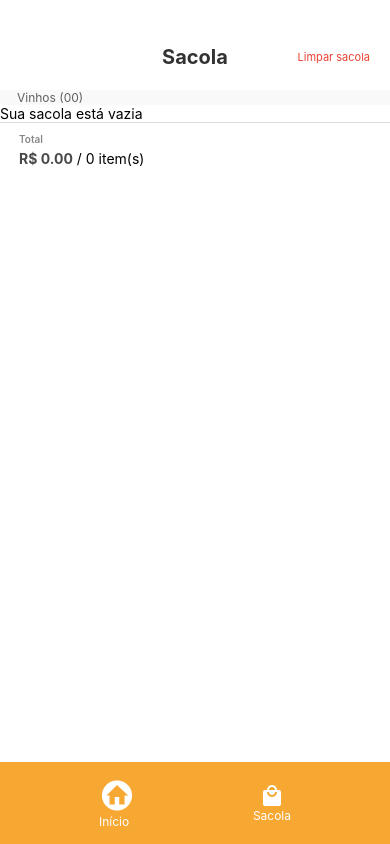
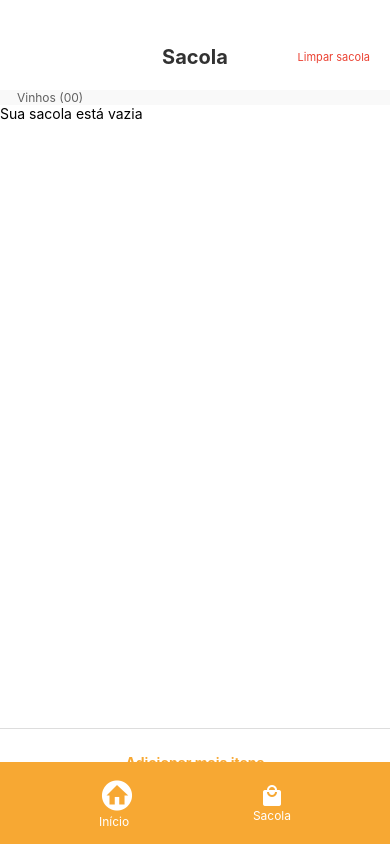
Before and after one commit to RodrigoGottschall/appMz-, a React Native app in the folder mercadinho-do-ze/: screen /BagScreen in a window 390 px wide. Built offline with nearby package versions, Linux system fonts and the light colour scheme.

Commit message:
add more itens body finalization

```diff
--- a/mercadinho-do-ze/components/BagScreen/Body.tsx
+++ b/mercadinho-do-ze/components/BagScreen/Body.tsx
@@ -1,107 +1,17 @@
-import React, { useState, useEffect, useRef } from "react";
-import {
-  View,
-  Text,
-  StyleSheet,
-  FlatList,
-  TouchableOpacity,
-} from "react-native";
-import WineCard from "./Card/WineCard";
+import React from "react";
+import { View, Text, StyleSheet, TouchableOpacity } from "react-native";
 import { useNavigation } from "@react-navigation/native";
-import { useWineContext } from "../../context/WineContext";
-import { useCounterContext } from "../../context/CounterContext";
 
 const Body: React.FC = () => {
   const navigation = useNavigation();
-  const { addToCart } = useWineContext();
-  const { selectedWines, setSelectedWines } = useCounterContext();
-
-  const prevSelectedWines = useRef(selectedWines);
-
-  const wines = [
-    {
-      id: 1,
-      name: "Vinho Brasileiro Parreiras do Sul Suave Tinto 1l",
-      price: 19.49,
-      image: require("../../assets/vinho1.png"),
-    },
-    {
-      id: 2,
-      name: "Vinho Brasileiro Pergola Seco Tinto 1L",
-      price: 15.99,
-      image: require("../../assets/vinho2.png"),
-    },
-    {
-      id: 3,
-      name: "Vinho Brasileiro Parreiras do Sul Suave Tinto 1l",
-      price: 7.99,
-      image: require("../../assets/vinho3.png"),
-    },
-  ];
-
-  const handleWinePress = (wineId: number) => {
-    setSelectedWines((prevSelected) => ({
-      ...prevSelected,
-      [wineId]: (prevSelected[wineId] || 0) + 1,
-    }));
-  };
-
-  const handleDecrease = (wineId: number) => {
-    setSelectedWines((prevSelected) => {
-      const newQuantity = (prevSelected[wineId] || 0) - 1;
-
-      if (newQuantity === 0) {
-        const { [wineId]: _, ...rest } = prevSelected;
-        return rest;
-      } else {
-        return { ...prevSelected, [wineId]: newQuantity };
-      }
-    });
-  };
-
-  const calculateTotal = () => {
-    return wines.reduce((total, wine) => {
-      const quantity = selectedWines[wine.id] || 0;
-      return total + wine.price * quantity;
-    }, 0);
-  };
-
-  const calculateTotalItems = () => {
-    return Object.values(selectedWines).reduce(
-      (total, quantity) => total + (quantity || 0),
-      0
-    );
-  };
-
-  useEffect(() => {
-    if (prevSelectedWines.current !== selectedWines) {
-      for (const wineId in selectedWines) {
-        const quantity = selectedWines[wineId];
-        if (quantity > 0) {
-          const wineItem = wines.find((wine) => wine.id === parseInt(wineId));
-          if (wineItem) {
-            addToCart({ ...wineItem, quantity });
-          }
-        }
-      }
-      prevSelectedWines.current = selectedWines;
-    }
-  }, [addToCart, wines]);
 
   return (
     <View style={styles.bodyContainer}>
       <View style={styles.calculationContainer}>
-        <View style={styles.totalContainer}>
-          <Text style={styles.totalLabel}>Total</Text>
-          <View style={styles.valueAndItems}>
-            <Text style={styles.totalPrice}>
-              R$ {calculateTotal().toFixed(2)}
-            </Text>
-            <Text style={styles.itemCounterText}>
-              {" "}
-              / {calculateTotalItems()} item(s)
-            </Text>
-          </View>
+        <View>
+          <TouchableOpacity onPress={() => navigation.navigate("Home")}>
+            <Text style={styles.bottomLabel}>Adicionar mais itens</Text>
+          </TouchableOpacity>
         </View>
       </View>
     </View>
@@ -113,39 +23,26 @@ const styles = StyleSheet.create({
     height: 700,
   },
   calculationContainer: {
-    flexDirection: "row",
-    justifyContent: "space-between",
+    justifyContent: "center",
     alignItems: "center",
-    paddingTop: 10,
-    paddingLeft: 19,
-    paddingBottom: 14,
+    paddingTop: 0,
+    paddingBottom: 46,
     borderTopWidth: 1,
     borderTopColor: "#ddd",
+    position: "absolute",
+    bottom: 0,
+    left: 0,
+    right: 0,
   },
-  totalContainer: {
-    alignItems: "flex-start",
+  bottomContainer: {
+    backgroundColor: "red",
   },
-  totalLabel: {
-    fontSize: 10,
-    fontWeight: "600",
-    marginBottom: 5,
-    color: "#878786",
-  },
-  valueAndItems: {
-    display: "flex",
-    flexDirection: "row",
-  },
-  totalPrice: {
+  bottomLabel: {
+    paddingTop: 25,
     fontSize: 14,
     fontWeight: "700",
-    color: "#494949",
-  },
-  itemCounter: {
-    backgroundColor: "#f0f0f0",
-    paddingHorizontal: 8,
-    paddingVertical: 4,
-    borderRadius: 4,
-    marginLeft: 8,
+    marginBottom: 5,
+    color: "#F7A833",
   },
 });
 
--- a/mercadinho-do-ze/components/HomeScreen/Body.tsx
+++ b/mercadinho-do-ze/components/HomeScreen/Body.tsx
@@ -148,10 +148,6 @@ const styles = StyleSheet.create({
     paddingBottom: 14,
     borderTopWidth: 1,
     borderTopColor: "#ddd",
-    position: "absolute",
-    bottom: 0,
-    left: 0,
-    right: 0,
   },
   totalLabel: {
     fontSize: 10,
```
